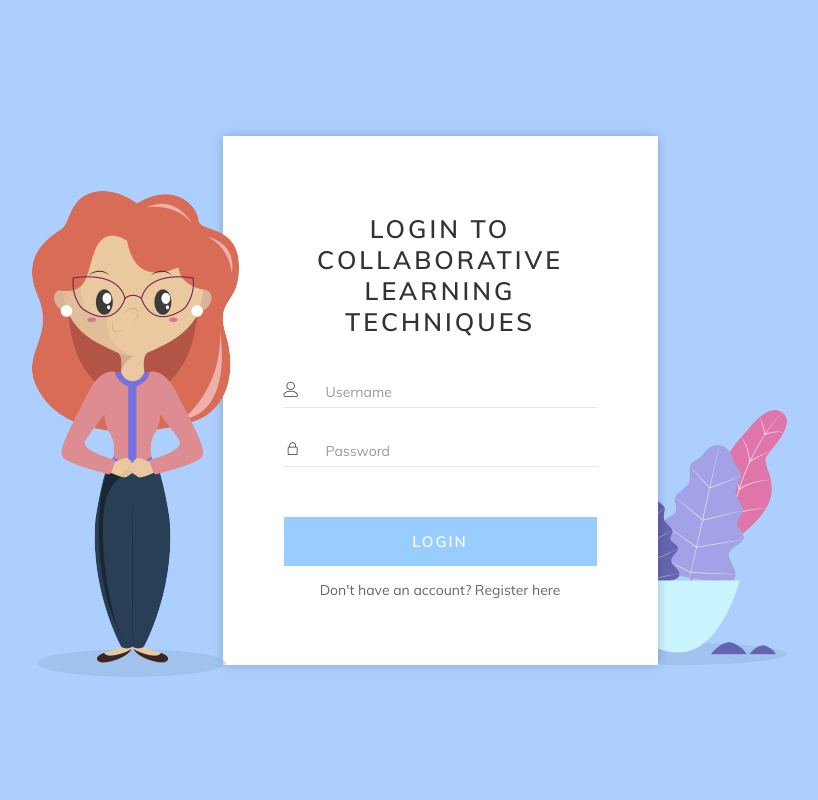
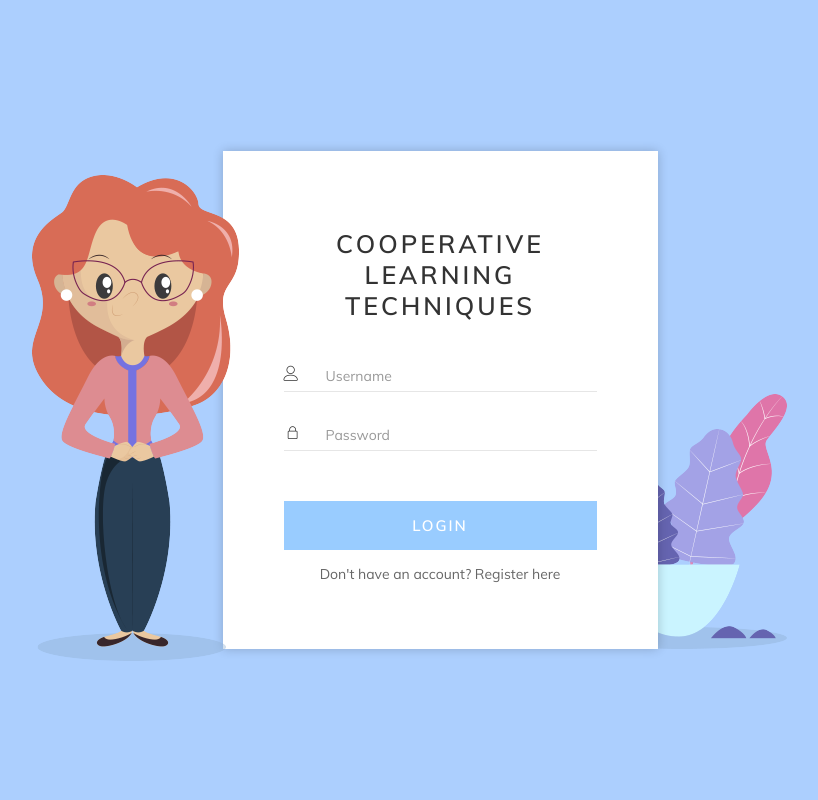
Before and after one commit to Codeco-Sobirjon/E-book, a Django app: page /en/ in a window 1280 px wide. Shown: the whole page, without its empty margins (200-1018 px from the left). Run offline with Django 5.2, Linux system fonts and the light colour scheme; some libraries are stand-ins or nearby versions.

Commit message:
fix: mofified words into login and regsiter page

```diff
--- a/templates/register/login.html
+++ b/templates/register/login.html
@@ -14,7 +14,7 @@
                 <img src="{% static 'images/image-1.png' %}" alt="" class="image-1">
                 <form action="" method="POST">
                     {% csrf_token %}
-                    <h3>Login to Collaborative Learning Techniques</h3>
+                    <h3>Cooperative learning techniques</h3>
 
                     {% if messages %}
                         <div class="messages">
--- a/templates/register/register.html
+++ b/templates/register/register.html
@@ -14,7 +14,7 @@
                 <img src="{% static 'images/image-1.png' %}" alt="" class="image-1">
                 <form action="" method="POST">
                     {% csrf_token %}
-                    <h3>Register to Collaborative Learning Techniques</h3>
+                    <h3>Cooperative learning techniques</h3>
 
                     {% if messages %}
                         <div class="messages">
```
